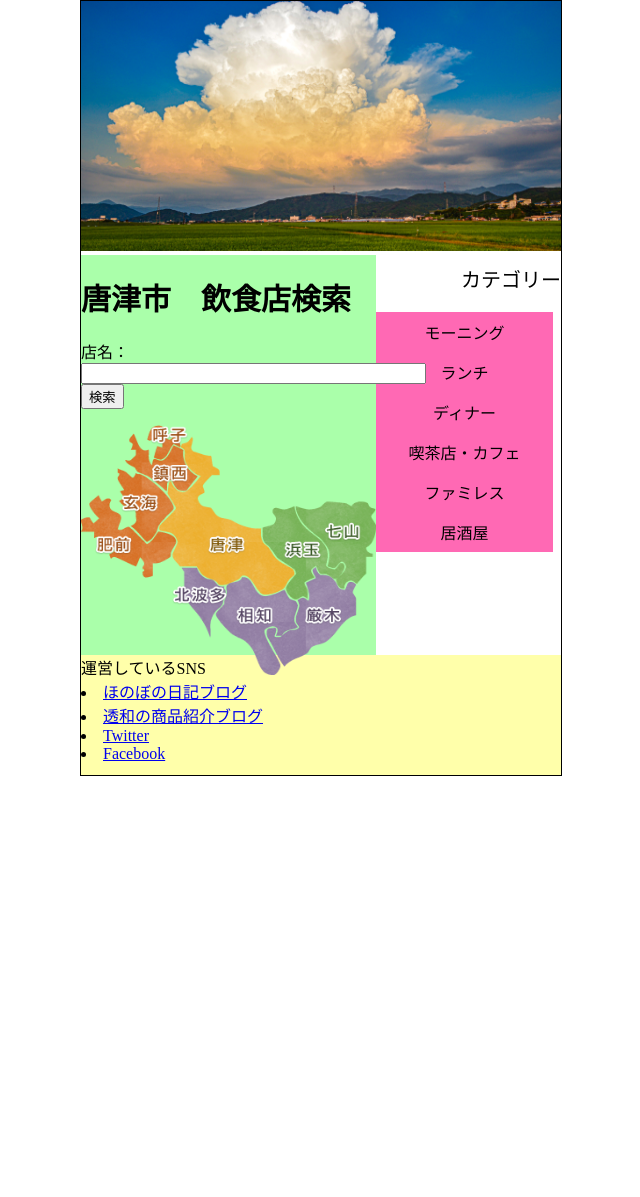
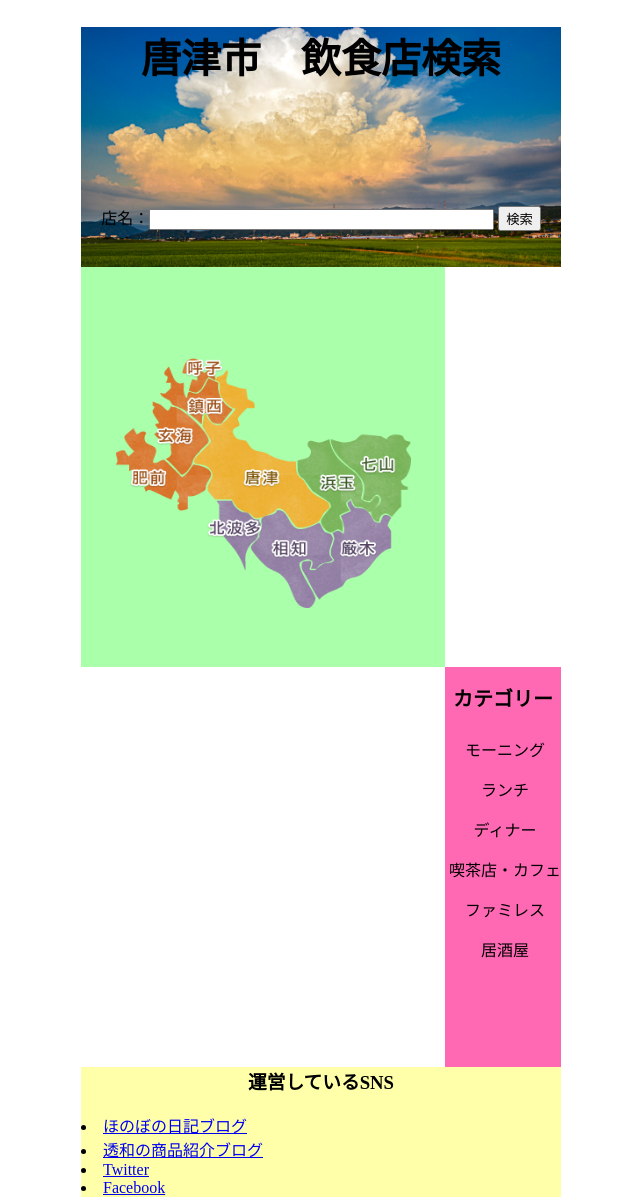
Before and after one commit to touwa0820/Django-Book, a Django app: page / in a window 1280 px wide. Shown: the whole page, without its empty margins (319-959 px from the left). Before the commit the page ends 776 px from the top, so only its background shows below. Run offline with Django 3.2, Linux system fonts and the light colour scheme.

Commit message:
homepage3

```diff
--- a/private_diary/diary/templates/index.html
+++ b/private_diary/diary/templates/index.html
@@ -9,23 +9,28 @@
     </head>
     <body>
         <header>
-            <img  id="header" src="images/home.jpeg">
-        </header>
-        <main id="main">
+            <div id="header">
+                <div class="image">
                     <h1 class="title_1">
                         唐津市　飲食店検索
                     </h1>
                     <form action="cgi-bin/abc.cgi" method="post">
-                <p>店名：<input class="search_1" type="text" name="namae" size="40" maxlength="20">
-                <input  type="submit" value="検索">
+                        <p>店名：<input type="text" name="namae" size="40" maxlength="20">
+                        <input type="submit" value="検索">
                         </p>
                     </form>
+                </div>
+            </div>
+        </header>
+        <main id="main">
+            <div class="image_center">
                 <img src="images/image.png" width="295px" height="250px">
+            </div>
         </main>
-
+        <side>
             <div id="side">
                 <div class="box">
-                    <h2 style="text-align:right">
+                    <h2>
                         カテゴリー
                     </h2>
                     <div class="boxBody">
@@ -52,9 +57,13 @@
                     </div>
                 </div>
             </div>
-
+        </side>
            <footer id="footer">
+               <div class="mokuji">
+                    <h3>
                         運営しているSNS
+                    </h3>
+                </div>
                 <li>
                     <a href="https://saga-jpn.hatenablog.com/archive">
                         ほのぼの日記ブログ
@@ -76,7 +85,5 @@
                     </a>
                 </li>
            </footer>
-
-
     </body>
 </html>
--- a/private_diary/diary/templates/stylesheet.css
+++ b/private_diary/diary/templates/stylesheet.css
@@ -1,47 +1,64 @@
-
-.title_1{
-    font-size:30px;
-    color: #000000;
-}
-
-
 body{
   width: 480px;
-    margin: 0 auto;
-    border: 1px solid #000;
+  margin: auto;
 }
 
 #header{
   width: 480px;
+  height: 240px;
+}
+#header .image {
+  width: 480px;
   height: 250px;
+  background-image: url(images/home.jpeg);
+  background-repeat: no-repeat;
+  background-size: contain;
+}
+#header .image .title_1{
+  font-size:40px;
+  color: #000000;
+  text-align: center;
+}
+#header p {
+  text-align: center;
+  margin-top: 25%;
 }
 
 #main{
-    width: 295px;
+  width: 364px;
   float: left;
   height: 400px;
   background: #afa;
+  text-align: center;
+}
+#main .image_center{
+  margin-top: 25%;
 }
 
 #side .box {
-	margin: 0 auto 30px auto;
-	padding: 0 0 20px 0;
+  text-align: center;
+  float: right;
+  height: 400px;
+  background-color: #ff69b4;
 }
+
 #side .box h2 {
 	text-align: center;
 	color: #000;
 	font-size: 20px;
-	line-height: 16px;
-	font-weight: normal;
 }
+
 #side .box .boxBody {
-	padding: 8px;
+  text-align: center;
 	background: #fff;
 }
+
 #side .box .boxBody ul {
+  text-align: center;
 	margin: 0 0 16px 0;
 	padding: 0;
 }
+
 #side .box .boxBody ul li {
 	padding: 8px 0 8px 4px;
   list-style: none;
@@ -52,6 +69,9 @@ body{
 #footer{
   clear: both;
   width: 480px;
-    height: 120px;
   background: #ffa;
 }
+
+#footer .mokuji {
+  text-align:center;
+}
```
Lines whose indentation alone changed are shown as unchanged.
